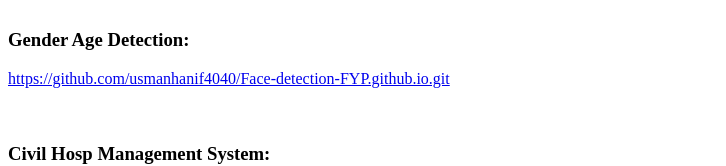
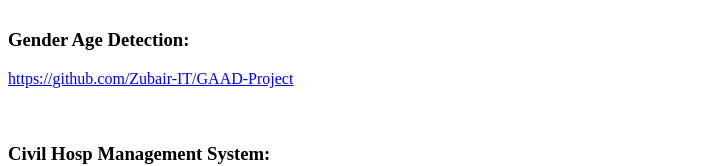
Before and after one commit to khurramgamedevelopment/Project-Websites, a plain HTML site: page index.html in a window 1280 px wide. Shown: the part 1293-1459 px from the top of the page, without its empty margins (0-726 px from the left). Drawn offline with Linux system fonts and the light colour scheme.

Commit message:
Update index.html

```diff
--- a/index.html
+++ b/index.html
@@ -50,7 +50,7 @@
     <br /><br /><br />
 
     <h3>Gender Age Detection:</h3>
-    <a href="https://github.com/usmanhanif4040/Face-detection-FYP.github.io.git">https://github.com/usmanhanif4040/Face-detection-FYP.github.io.git</a>
+    <a href="https://github.com/Zubair-IT/GAAD-Project">https://github.com/Zubair-IT/GAAD-Project</a>
     <br /><br /><br />
 
     <h3>Civil Hosp Management System:</h3>
```
